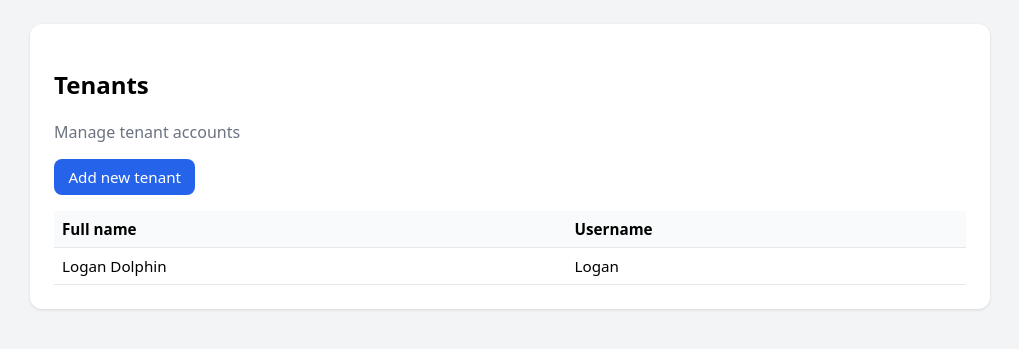
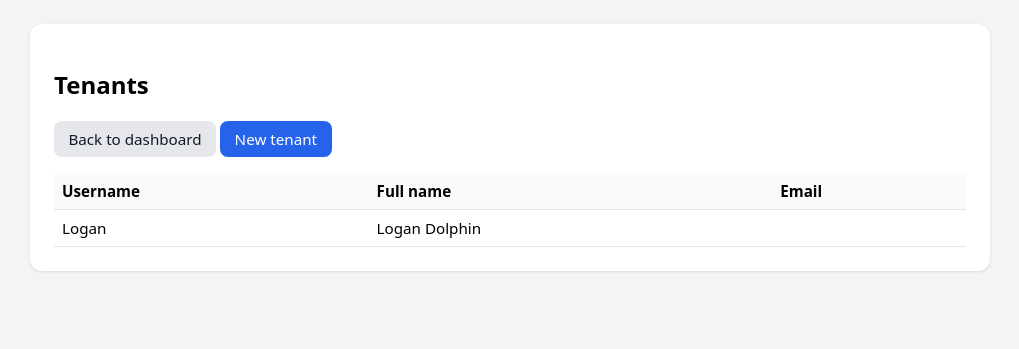
Before and after one commit to MrCakeguy123/tenant-landlord-app, a Flask app: page /landlord/tenants in a window 1280 px wide. Shown: the part 44-393 px from the top of the page, without its empty margins (130-1149 px from the left). Run offline with Flask 3, Linux system fonts and the light colour scheme; a user stored in the database is signed in; data comes from the database, SQL or seed files in the repository.

Commit message:
Update tenant management interface

```diff
--- a/templates/landlord_tenants.html
+++ b/templates/landlord_tenants.html
@@ -2,25 +2,26 @@
 {% block content %}
   <section class="card">
     <h1>Tenants</h1>
-    <p class="subtitle">Manage tenant accounts</p>
-
     <p>
-      <a class="button primary" href="{{ url_for('landlord_new_tenant') }}">Add new tenant</a>
+      <a class="button" href="{{ url_for('landlord_dashboard') }}">Back to dashboard</a>
+      <a class="button primary" href="{{ url_for('landlord_new_tenant') }}">New tenant</a>
     </p>
 
     {% if tenants %}
       <table class="table">
         <thead>
           <tr>
+            <th>Username</th>
             <th>Full name</th>
-            <th>Username</th>
+            <th>Email</th>
           </tr>
         </thead>
         <tbody>
           {% for t in tenants %}
             <tr>
-              <td>{{ t.full_name or t.username }}</td>
               <td>{{ t.username }}</td>
+              <td>{{ t.full_name or '' }}</td>
+              <td>{{ t.email or '' }}</td>
             </tr>
           {% endfor %}
         </tbody>
```
